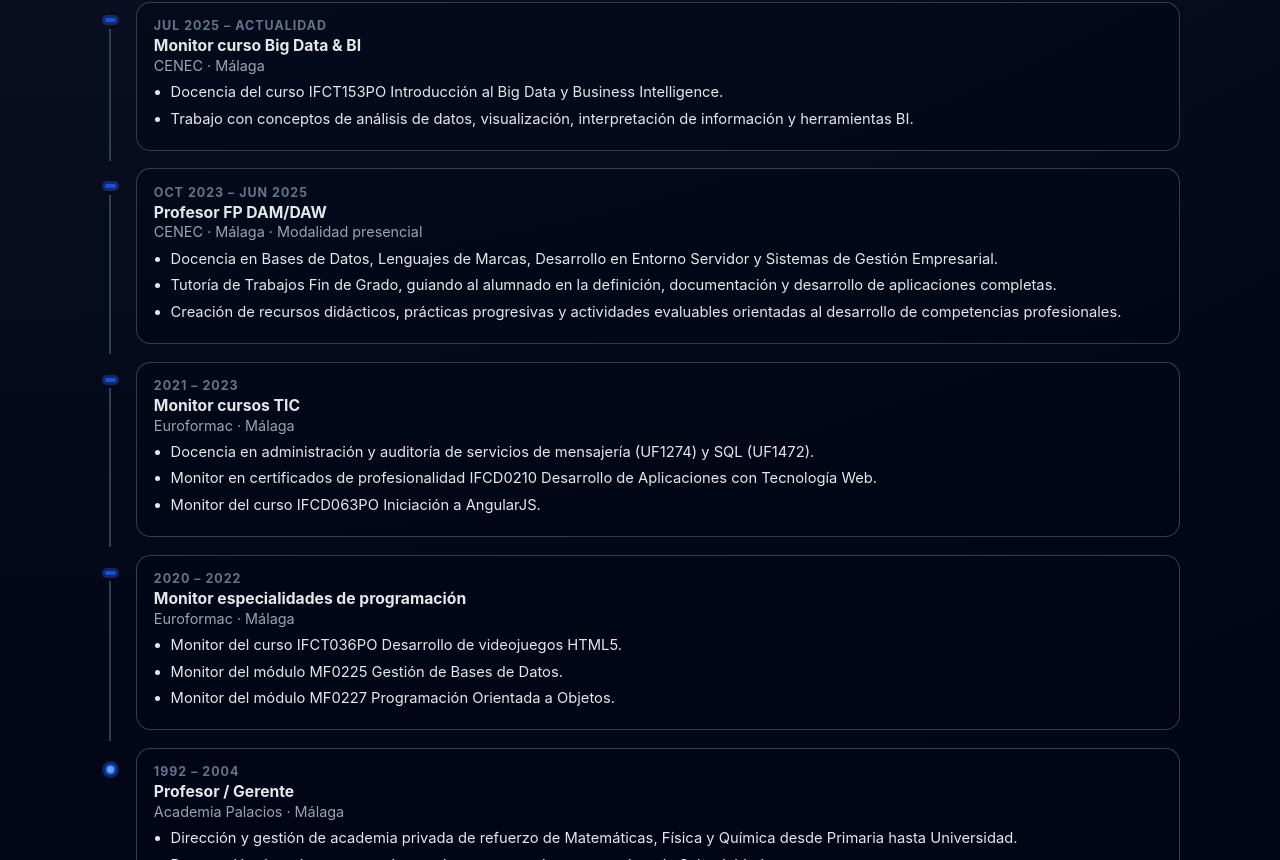
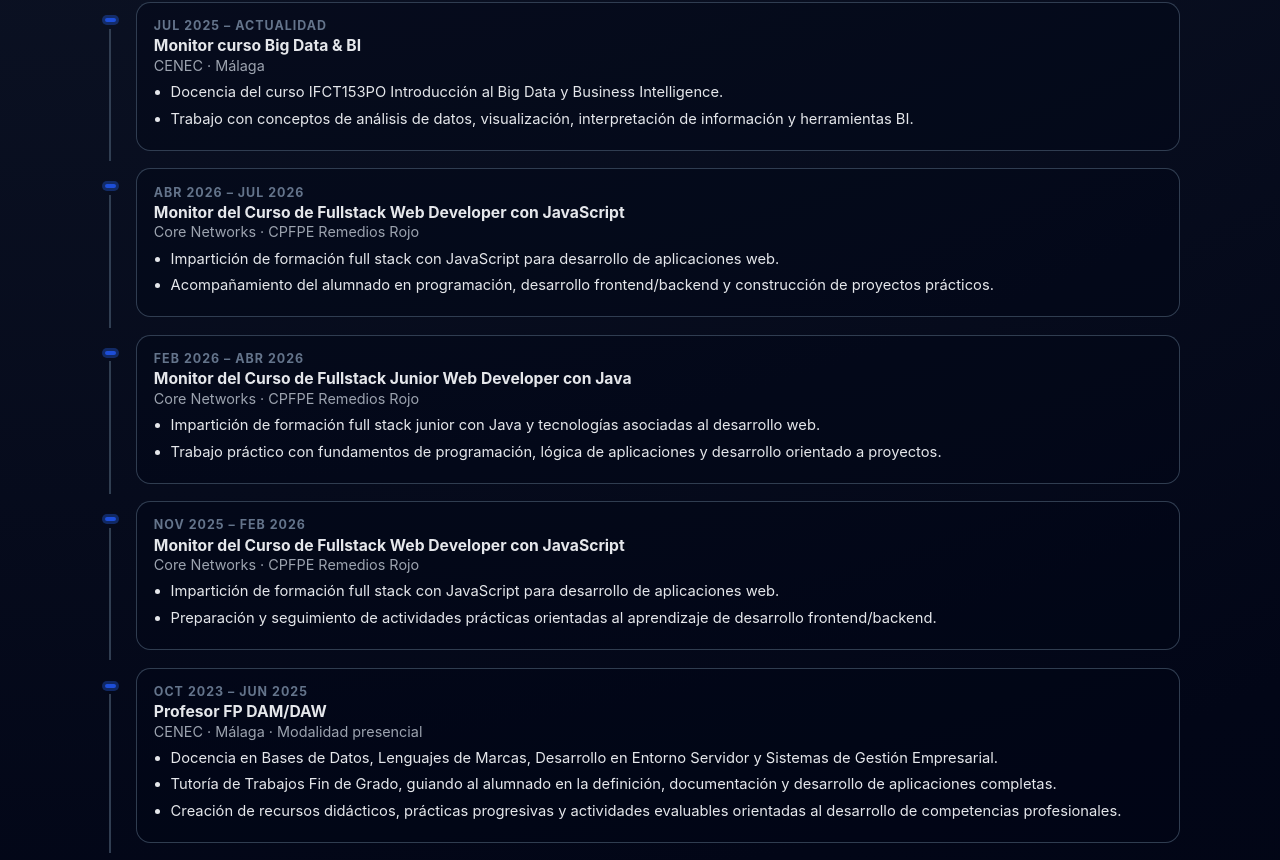
Before and after one commit to fpalacioschaves/cv-react, a React (Vite) app: page / in a window 1280 px wide. Shown: the part 2240-3100 px from the top of the page. Built offline with nearby package versions, Linux system fonts and the light colour scheme; no server answers.

Commit message:
Add recent Core Networks full stack teaching experience

```diff
--- a/src/data/experience.js
+++ b/src/data/experience.js
@@ -42,6 +42,72 @@ export const teachingExperience = [
       en: [
         'Teaching the IFCT153PO Introduction to Big Data and Business Intelligence course.',
         'Working with data analysis, visualisation, information interpretation and BI tools.',
+      ],
+    },
+  },
+  {
+    period: { es: 'Abr 2026 – Jul 2026', en: 'Apr 2026 – Jul 2026' },
+    role: {
+      es: 'Monitor del Curso de Fullstack Web Developer con JavaScript',
+      en: 'Instructor – Fullstack Web Developer with JavaScript',
+    },
+    org: 'Core Networks',
+    location: {
+      es: 'CPFPE Remedios Rojo',
+      en: 'CPFPE Remedios Rojo',
+    },
+    bullets: {
+      es: [
+        'Impartición de formación full stack con JavaScript para desarrollo de aplicaciones web.',
+        'Acompañamiento del alumnado en programación, desarrollo frontend/backend y construcción de proyectos prácticos.',
+      ],
+      en: [
+        'Delivery of full-stack JavaScript training for web application development.',
+        'Student guidance in programming, frontend/backend development and practical project building.',
+      ],
+    },
+  },
+  {
+    period: { es: 'Feb 2026 – Abr 2026', en: 'Feb 2026 – Apr 2026' },
+    role: {
+      es: 'Monitor del Curso de Fullstack Junior Web Developer con Java',
+      en: 'Instructor – Junior Fullstack Web Developer with Java',
+    },
+    org: 'Core Networks',
+    location: {
+      es: 'CPFPE Remedios Rojo',
+      en: 'CPFPE Remedios Rojo',
+    },
+    bullets: {
+      es: [
+        'Impartición de formación full stack junior con Java y tecnologías asociadas al desarrollo web.',
+        'Trabajo práctico con fundamentos de programación, lógica de aplicaciones y desarrollo orientado a proyectos.',
+      ],
+      en: [
+        'Delivery of junior full-stack training with Java and technologies related to web development.',
+        'Practical work on programming fundamentals, application logic and project-based development.',
+      ],
+    },
+  },
+  {
+    period: { es: 'Nov 2025 – Feb 2026', en: 'Nov 2025 – Feb 2026' },
+    role: {
+      es: 'Monitor del Curso de Fullstack Web Developer con JavaScript',
+      en: 'Instructor – Fullstack Web Developer with JavaScript',
+    },
+    org: 'Core Networks',
+    location: {
+      es: 'CPFPE Remedios Rojo',
+      en: 'CPFPE Remedios Rojo',
+    },
+    bullets: {
+      es: [
+        'Impartición de formación full stack con JavaScript para desarrollo de aplicaciones web.',
+        'Preparación y seguimiento de actividades prácticas orientadas al aprendizaje de desarrollo frontend/backend.',
+      ],
+      en: [
+        'Delivery of full-stack JavaScript training for web application development.',
+        'Preparation and monitoring of practical activities focused on frontend/backend development learning.',
       ],
     },
   },
```
